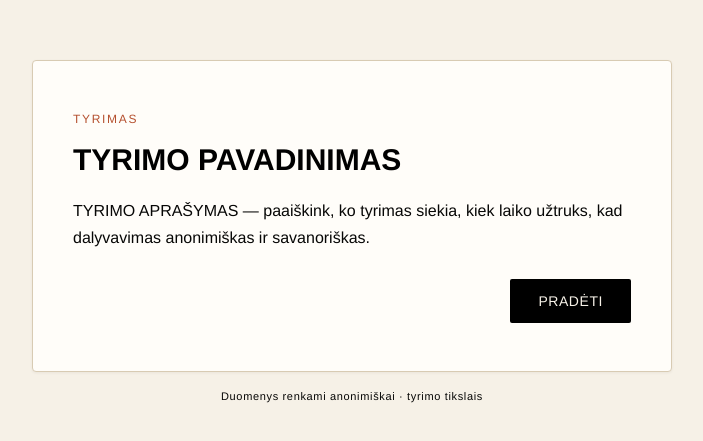
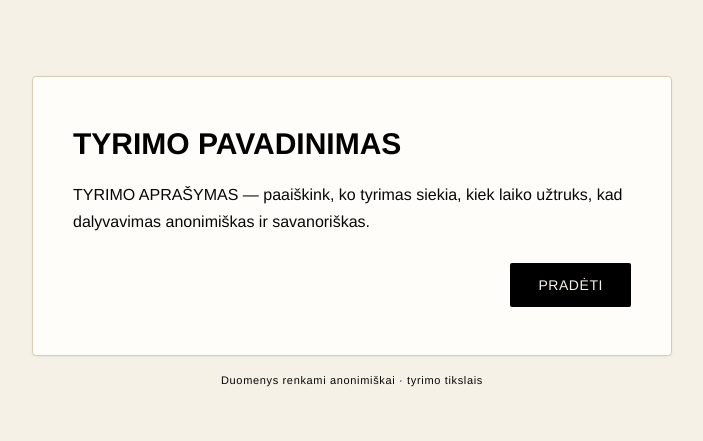
Before and after one commit to GhdoB/Skaitymo-grei-io-testas, a website: page index.html in a window 1280 px wide. Shown: the part 169-610 px from the top of the page, without its empty margins (288-991 px from the left). Drawn offline with nearby package versions, Linux system fonts and the light colour scheme.

Commit message:
update
Removed the eyebrow paragraph from the landing render function.

```diff
--- a/index.html
+++ b/index.html
@@ -99,7 +99,6 @@ function render(){
 
 function renderLanding(){
   card.innerHTML = `
-    <p class="eyebrow">Tyrimas</p>
     <h1>${STUDY_INTRO.title}</h1>
     <p>${STUDY_INTRO.description}</p>
     <div class="btn-row">
```
